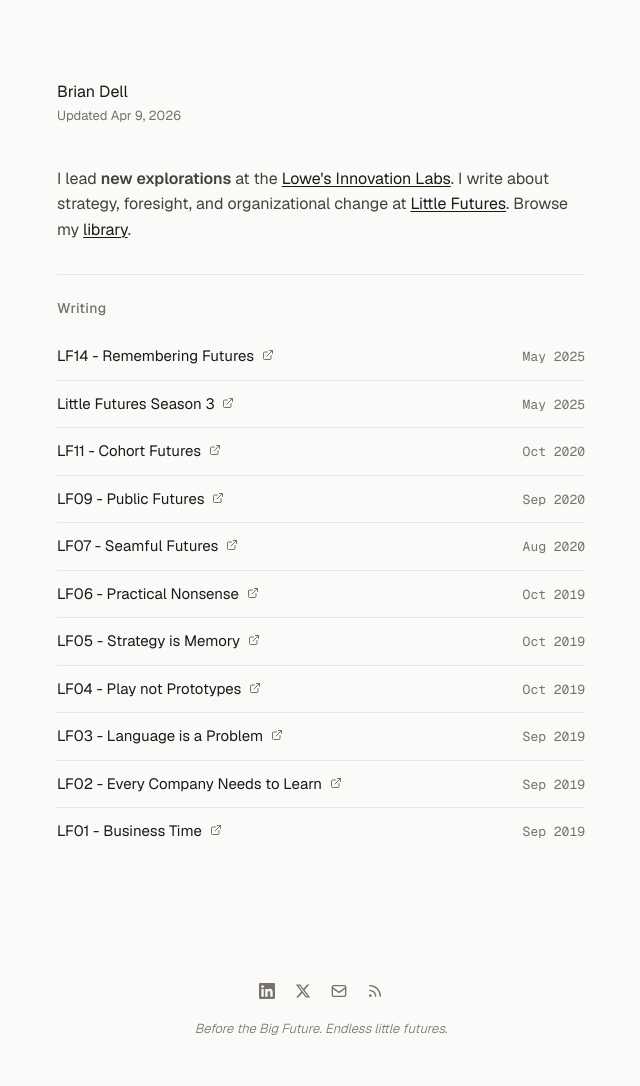
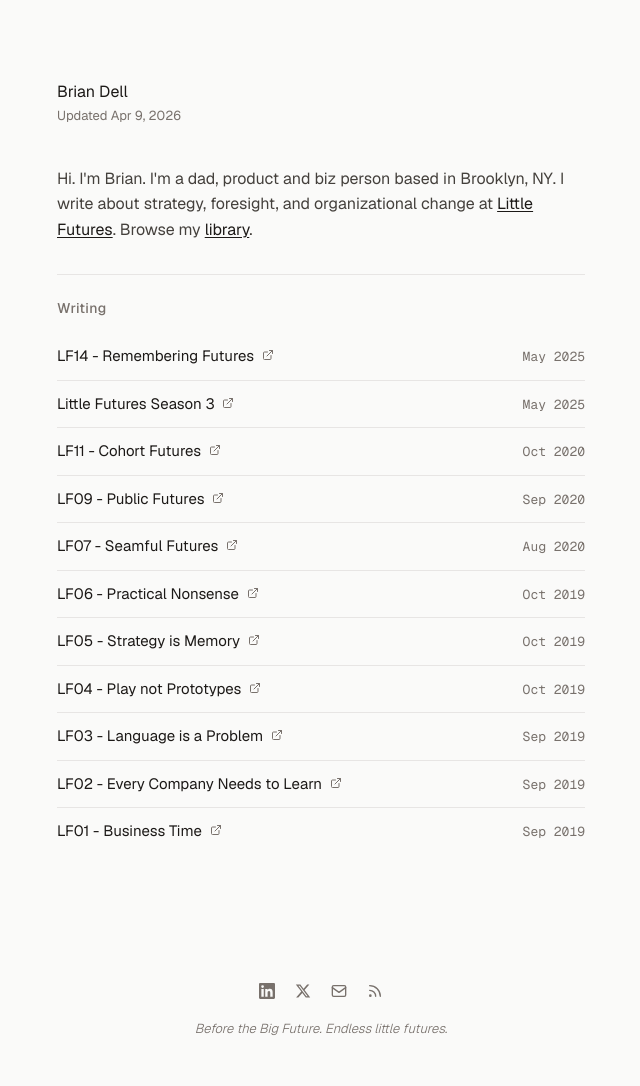
Before and after one commit to itsbdell/itsbdell.github.io, a Jekyll site: the page built from index.md, in a window 1280 px wide. Shown: the whole page, without its empty margins (319-959 px from the left). Built offline with Jekyll 4.4.1, drawn with Linux system fonts in a browser that asks for light colours.

Commit message:
Update homepage intro copy
Co-Authored-By: Claude Opus 4.6 (1M context) <noreply@anthropic.com>

```diff
--- a/index.md
+++ b/index.md
@@ -5,7 +5,7 @@ permalink: /
 ---
 
 <div class="intro">
-  <p class="intro-bio">{{ site.tagline }} I write about strategy, foresight, and organizational change at <a href="https://littlefutures.substack.com/">Little Futures</a>. Browse my <a href="/library/">library</a>.</p>
+  <p class="intro-bio">Hi. I'm Brian. I'm a dad, product and biz person based in Brooklyn, NY. I write about strategy, foresight, and organizational change at <a href="https://littlefutures.substack.com/">Little Futures</a>. Browse my <a href="/library/">library</a>.</p>
 </div>
 
 <hr>
```
